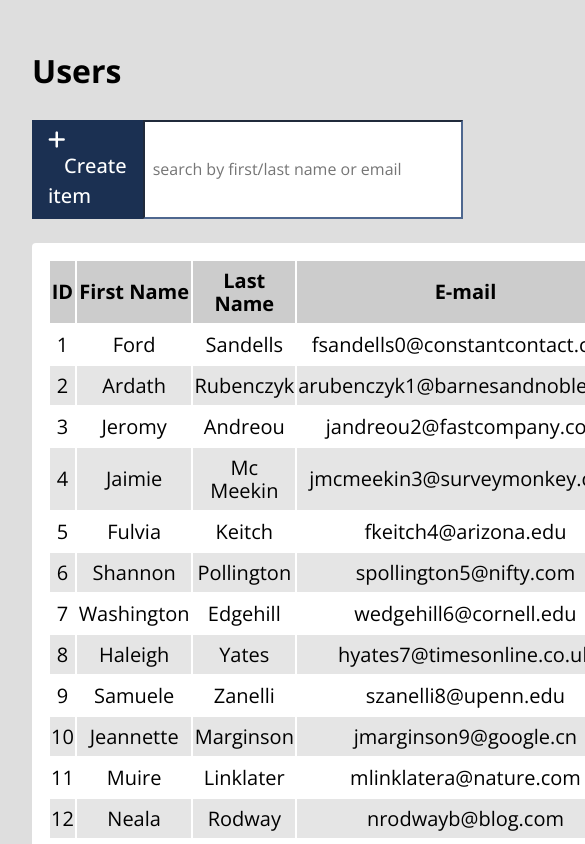
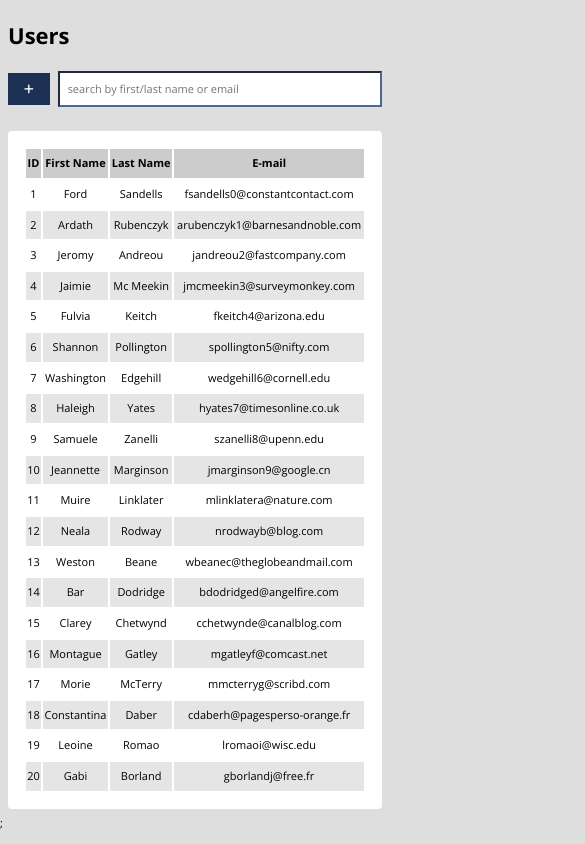
Before and after one commit to jonaslocke/fit-interview-autodesk, a React (Create React App) app: page / in a window 390 px wide. Shown: the top 844 px of the page, 585 px wide, since content can reach past the window. Built offline with nearby package versions, Linux system fonts and the light colour scheme.

Commit message:
dashboard responsiveness

```diff
--- a/src/App.css
+++ b/src/App.css
@@ -43,3 +43,25 @@ body {
 .no-focus:focus {
   outline: none;
 }
+
+.search-bar {
+  width: 320px;
+}
+
+@media screen and (max-width: 991px) {
+  body {
+    font-size: 12px;
+  }
+}
+
+@media screen and (max-width: 550px) {
+  body {
+    font-size: 11px;
+  }
+  .search-bar {
+    flex: 1;
+  }
+  .fab-create {
+    display: none;
+  }
+}
--- a/src/components/ActionsBar.tsx
+++ b/src/components/ActionsBar.tsx
@@ -6,12 +6,15 @@ import { SearchBar } from "./SearchBar";
 export const ActionsBar = () => {
   const { setOpen } = useContext(GlobalContext);
   return (
-    <div className="flex justify-between pv2">
-      <Button
-        leftIcon={<i className="fa-solid fa-plus"></i>}
-        label="Create item"
-        onClickMethod={() => setOpen(true)}
-      />
+    <div className="flex justify-between items-center pv2 actions-bar">
+      <div className="mr2">
+        <Button
+          leftIcon={<i className="fa-solid fa-plus"></i>}
+          onClickMethod={() => setOpen(true)}
+        >
+          <span className="fab-create ml3">Create Item</span>
+        </Button>
+      </div>
       <SearchBar />
     </div>
   );
--- a/src/components/Button.tsx
+++ b/src/components/Button.tsx
@@ -2,7 +2,7 @@ import React, { FC } from "react";
 type Props = {
   leftIcon?: JSX.Element;
   rightIcon?: JSX.Element;
-  label?: string;
+  children?: JSX.Element;
   onClickMethod?: () => void;
   color?: "primary" | "secondary" | "transparent";
 };
@@ -10,7 +10,7 @@ type Props = {
 export const Button: FC<Props> = ({
   leftIcon,
   rightIcon,
-  label,
+  children,
   onClickMethod,
   color = "primary",
 }) => {
@@ -26,19 +26,12 @@ export const Button: FC<Props> = ({
   };
   return (
     <div
-      className={`${classes()} ph3 pv2 f4 cup`}
+      className={`${classes()} ph3 pv2 f4-l f6-m cup`}
       onClick={() => (onClickMethod ? onClickMethod() : null)}
     >
       {leftIcon ? leftIcon : null}
-      {label && (
-        <span
-          className={`${leftIcon ? "ml3" : ""} ${
-            rightIcon ? "mr3" : ""
-          } lh-copy fw5`}
-        >
-          {label}
-        </span>
-      )}
+
+      {children && <span className="lh-copy fw5">{children}</span>}
 
       {rightIcon ? rightIcon : null}
     </div>
--- a/src/components/Dashboard.tsx
+++ b/src/components/Dashboard.tsx
@@ -41,11 +41,12 @@ export const Dashboard: FC<Props> = () => {
 
   return (
     <GlobalContext.Provider value={{ search, setSearch, open, setOpen }}>
-      <div className="pa4">
+      <div className="pa4-l pa3-m pa2">
         <h1>Users</h1>
         <ActionsBar />
         {users.length ? (
-          <table className="w-100 bg-white pa3 br2 mt3 f4">
+          <div className="w-100 bg-white pa3 br2 mt3 f4-l f6-m overflow-x-auto">
+            <table className="w-100">
               <thead>
                 <tr>
                   {headers.map((head, index) => (
@@ -61,7 +62,9 @@ export const Dashboard: FC<Props> = () => {
                     {Object.values(user).map((prop, index) => (
                       <td
                         key={index}
-                      className={`pv2 ${rIndex % 2 === 1 ? "bg-black-10" : ""}`}
+                        className={`pv2 ${
+                          rIndex % 2 === 1 ? "bg-black-10" : ""
+                        }`}
                       >
                         {prop}
                       </td>
@@ -77,6 +80,7 @@ export const Dashboard: FC<Props> = () => {
                 )}
               </tbody>
             </table>
+          </div>
         ) : (
           <NoData />
         )}
--- a/src/components/NewUserModal.tsx
+++ b/src/components/NewUserModal.tsx
@@ -66,7 +66,7 @@ export const NewUserModal: FC<Props> = ({ closeMethod }) => {
 
   useEffect(() => {
     getUserId();
-  // eslint-disable-next-line react-hooks/exhaustive-deps
+    // eslint-disable-next-line react-hooks/exhaustive-deps
   }, []);
 
   return (
@@ -75,14 +75,14 @@ export const NewUserModal: FC<Props> = ({ closeMethod }) => {
         className="bg-white w-100 br2 flex flex-column justify-between"
         style={{ minHeight: 300 }}
       >
-        <div className="pv3 ph4 bb b--black-30 flex justify-between items-center">
-          <h3 className="ma0 mv4">Create item</h3>
+        <div className="pv2 ph4 bb b--black-30 flex justify-between items-center">
+          <h3 className="ma0 mv3">Create item</h3>
           <i
-            className="fa-solid fa-circle-xmark cup f4 black-30 hover-black-70"
+            className="fa-solid fa-circle-xmark cup f4-l f6-m black-30 hover-black-70"
             onClick={handleClose}
           ></i>
         </div>
-        <div className="pv3 ph4">
+        <div className="pv2 ph4">
           <form
             onSubmit={handleSubmit(onSubmit)}
             className="w-50 pv4"
@@ -137,8 +137,8 @@ export const NewUserModal: FC<Props> = ({ closeMethod }) => {
             />
           </form>
         </div>
-        <div className="pv3 ph4 bt b--black-30 flex justify-between items-center">
-          <label className="cup black-80 mv4" htmlFor="create-another">
+        <div className="pv2 ph4 bt b--black-30 flex justify-between items-center">
+          <label className="cup black-80 mv3" htmlFor="create-another">
             <input
               type="checkbox"
               name="create-another"
@@ -149,14 +149,14 @@ export const NewUserModal: FC<Props> = ({ closeMethod }) => {
             <span className="ml2">Create another</span>
           </label>
           <div className="flex">
-            <Button
-              label="Cancel"
-              color="transparent"
-              onClickMethod={() => handleClose()}
-            />
+            <Button color="transparent" onClickMethod={() => handleClose()}>
+              <span>Cancel</span>
+            </Button>
             <span className="ml2"></span>
             <label htmlFor="submit-new-user">
-              <Button label={loading ? "Loading..." : "Create"} />
+              <Button>
+                <>{loading ? "Loading..." : "Create"}</>
+              </Button>
             </label>
           </div>
         </div>
--- a/src/components/SearchBar.tsx
+++ b/src/components/SearchBar.tsx
@@ -8,7 +8,7 @@ export const SearchBar = () => {
     setSearch("");
   };
   return (
-    <form onSubmit={(event) => handleSubmit(event)} className="flex">
+    <form onSubmit={(event) => handleSubmit(event)} className="flex search-bar">
       {search.length > 0 && (
         <label htmlFor="submit" className="mh2 flex items-center grow">
           <i className="fa-solid fa-circle-xmark f3 orange cup"></i>
@@ -18,9 +18,8 @@ export const SearchBar = () => {
         type="text"
         value={search}
         onChange={(event) => setSearch(event.target.value)}
-        className="input-reset lh-copy ph2 b--secondary no-focus"
+        className="input-reset lh-copy ph2 b--secondary no-focus pv2 w-100"
         placeholder="search by first/last name or email"
-        style={{ width: 320 }}
       />
       <input type="submit" id="submit" name="submit" hidden />
     </form>
```
Also changed, not shown: 1 other file (tests, documents, lock files or other folders). Lines whose indentation alone changed are shown as unchanged.
